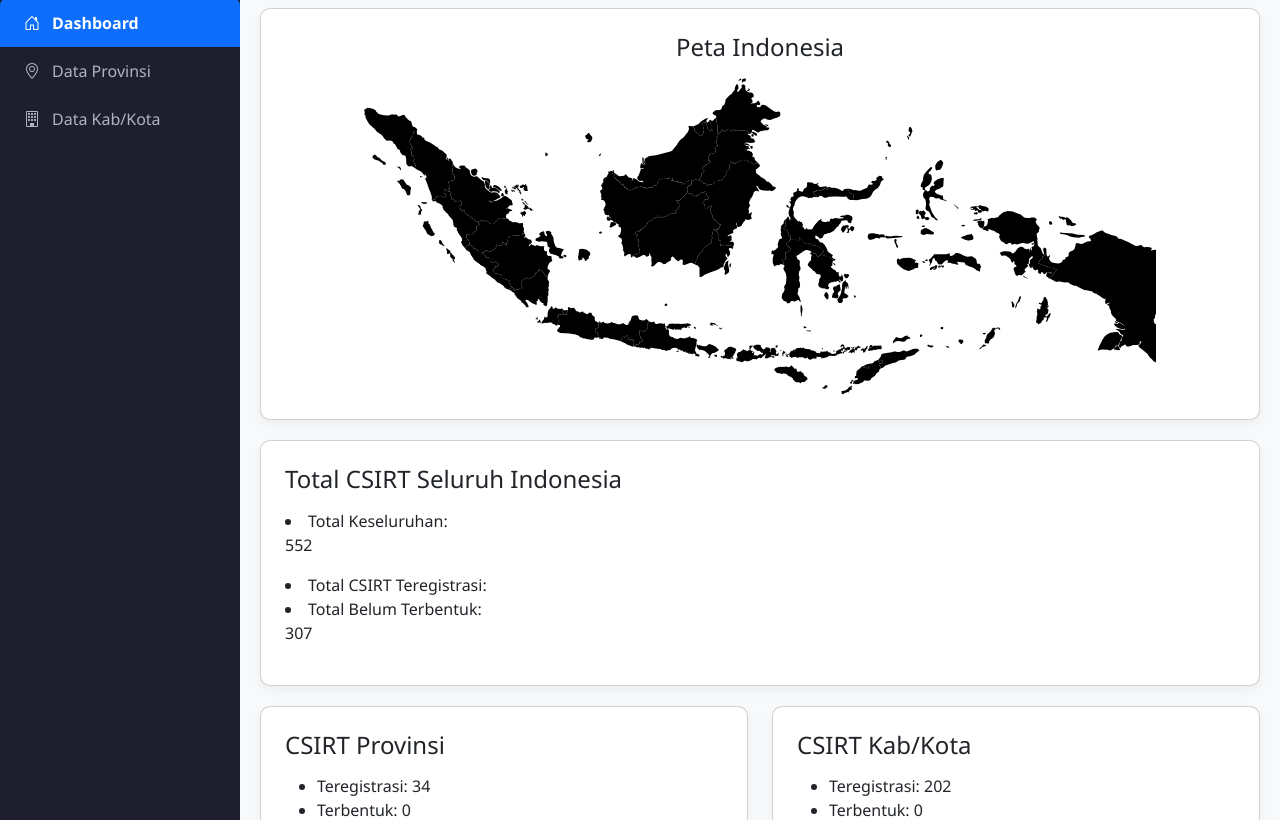
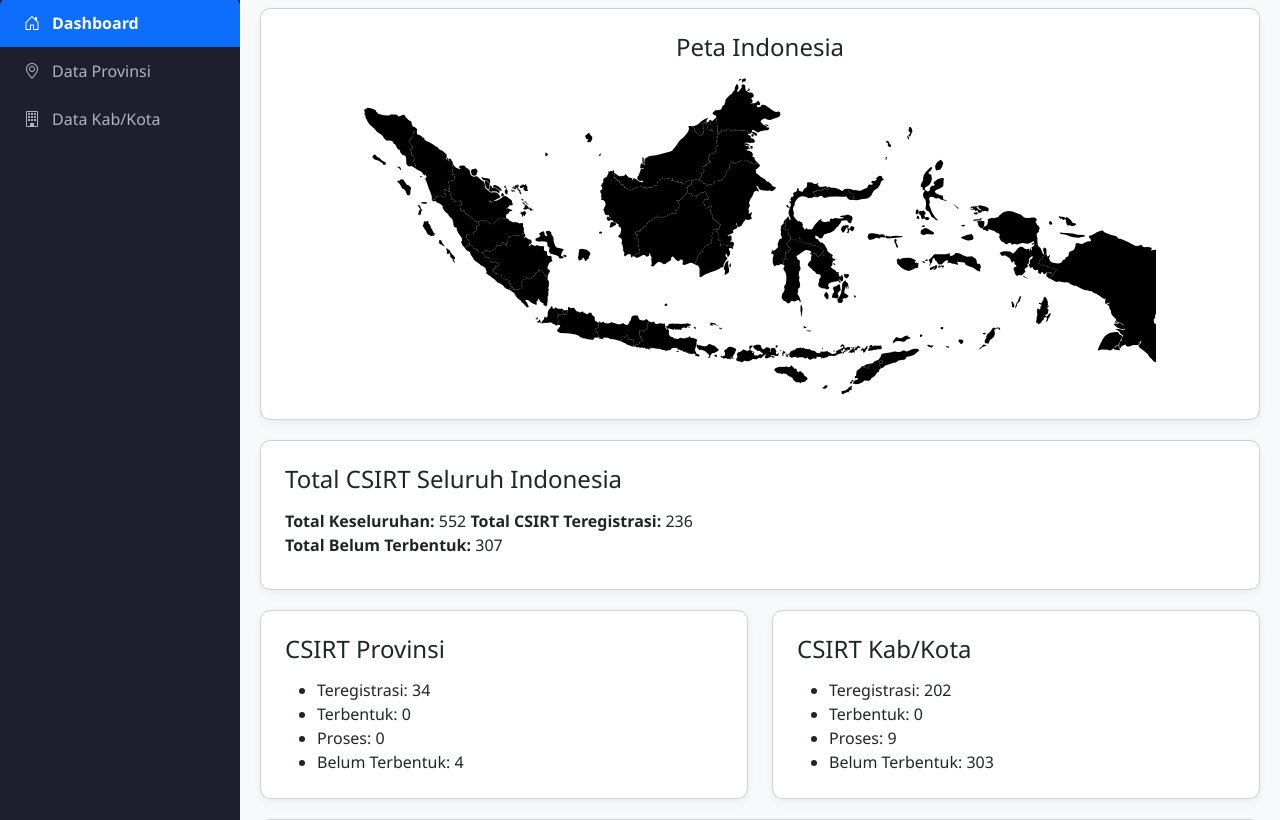
Before and after one commit to VascoZ/dashboard-csirt-pemda, a PHP site: page / in a window 1280 px wide. Shown: the part 74-894 px from the top of the page. Run offline with PHP 8.4, Linux system fonts and the light colour scheme; data comes from the database, SQL or seed files in the repository.

Commit message:
Update index.php

```diff
--- a/index.php
+++ b/index.php
@@ -129,7 +129,6 @@
     $total_proses = $counts_prov['Proses'] + $counts_kabkot['Proses'];
     $total_belum = $counts_prov['Belum Terbentuk'] + $counts_kabkot['Belum Terbentuk'];
     ?>
-
     <!-- Card: Peta -->
     <div class="card p-4 text-center">
         <h4 class="mb-3">Peta Indonesia</h4>
@@ -141,10 +140,10 @@
     <!-- Card: Total Gabungan -->
     <div class="card p-4">
         <h4>Total CSIRT Seluruh Indonesia</h4>
-        <p class="mb-0">
-            <li>Total Keseluruhan:</li> <?= $total_all ?></p>
-            <li>Total CSIRT Teregistrasi:</li <?= $total_teregistrasi ?><br>
-            <li>Total Belum Terbentuk:</li> <?= $total_belum ?>
+        <p class="mb-2">
+            <strong>Total Keseluruhan:</strong> <?= $total_all ?>
+            <strong>Total CSIRT Teregistrasi:</strong> <?= $total_teregistrasi ?><br>
+            <strong>Total Belum Terbentuk:</strong> <?= $total_belum ?>
         </p>
     </div>
 
```
